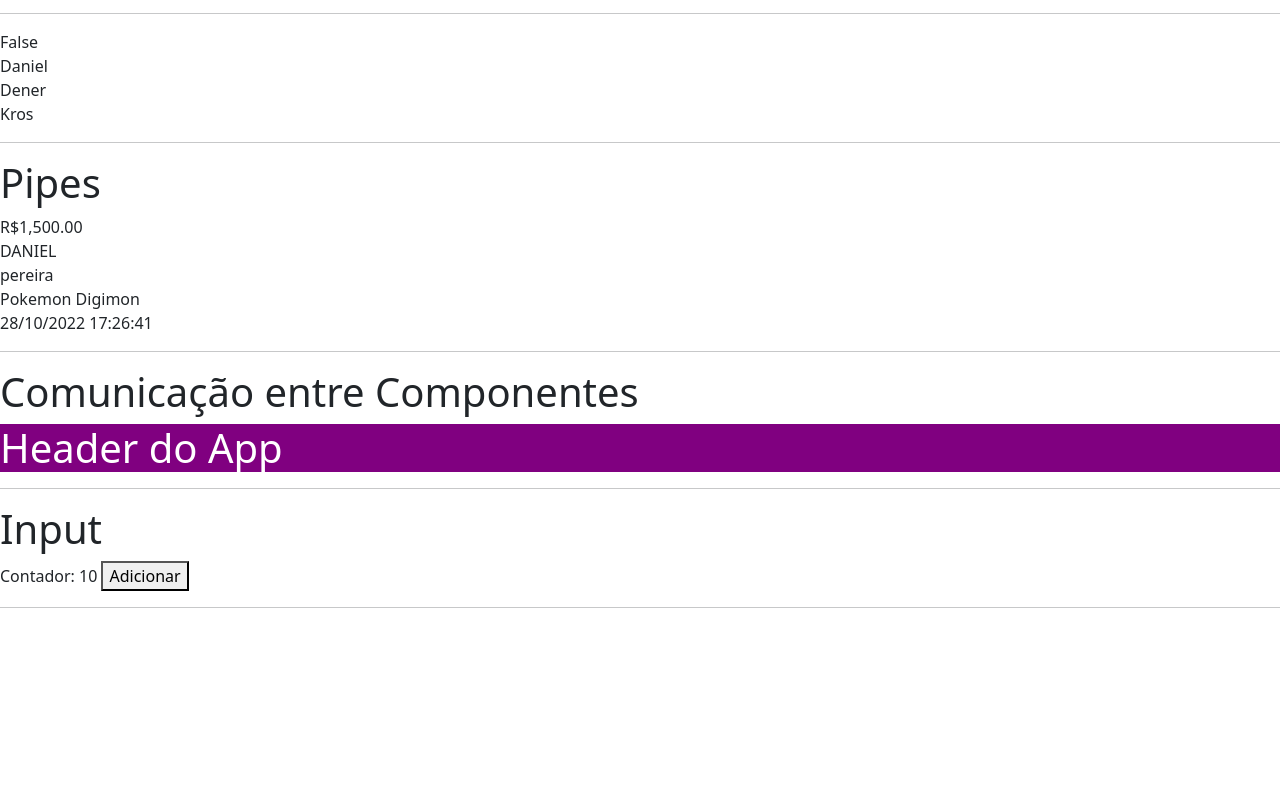
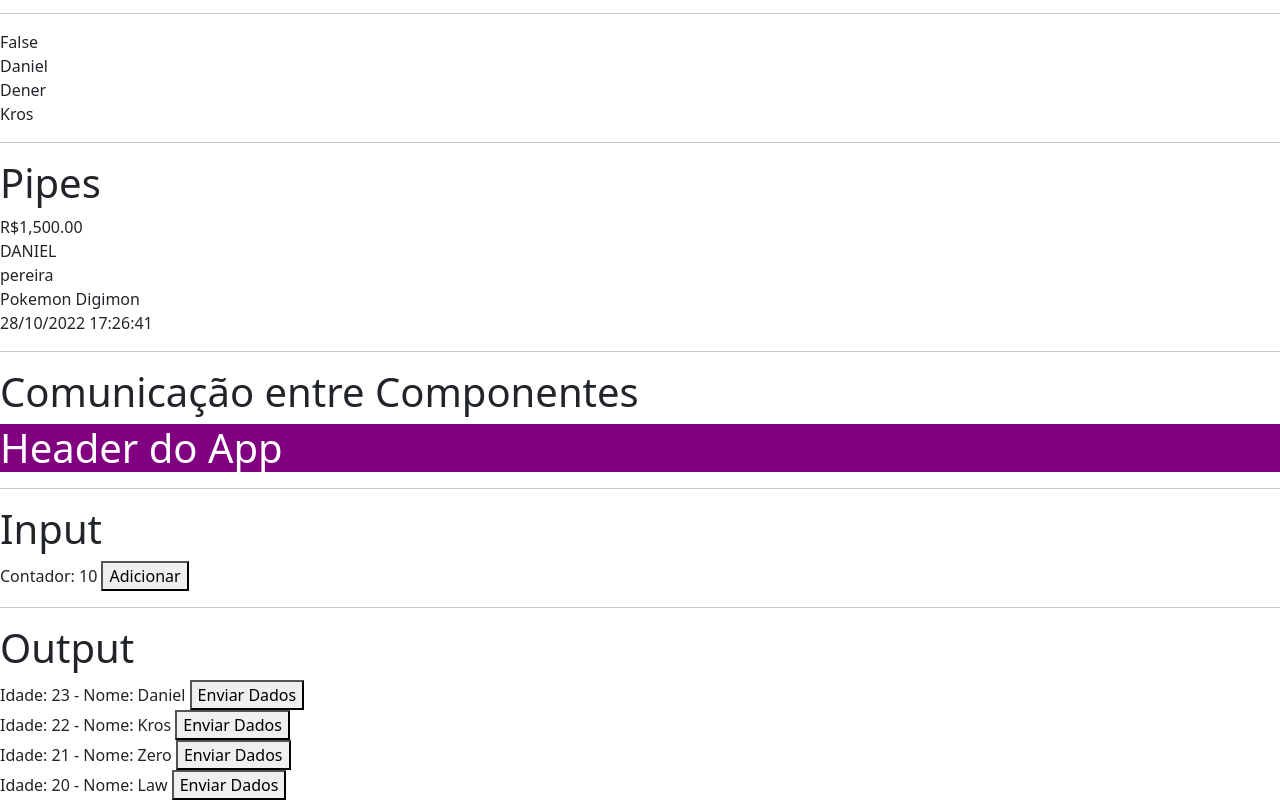
Before and after one commit to ZKros/Angular, an Angular app in the folder Estudos_Angular/: page / in a window 1280 px wide. Shown: the part 1903-2703 px from the top of the page. Before the commit the page ends 2527 px from the top, so only its background shows below. Built offline with nearby package versions, Linux system fonts and the light colour scheme.

Commit message:
Comunicação entre Componentes

```diff
--- a/Estudos_Angular/src/app/app.component.html
+++ b/Estudos_Angular/src/app/app.component.html
@@ -31,7 +31,11 @@
 </div>
 
 <div>
-	<!--<app-output [getDados]="getDadosPai($event)"></app-output>-->
+	<app-output (enviarDados)="setDados($event)"></app-output>
+	<ng-template [ngIf]="getDados">
+		<b> {{getDados.nome}} </b>
+		<b> {{getDados.idade}} </b>
+	</ng-template>
 </div>
 
 <router-outlet></router-outlet>
--- a/Estudos_Angular/src/app/app.component.ts
+++ b/Estudos_Angular/src/app/app.component.ts
@@ -8,13 +8,14 @@ import { Component, OnInit } from '@angular/core';
 
 export class AppComponent implements OnInit {
 	public adicionarValor: number = 10;
-
+	public getDados: { nome: string, idade: number } | undefined
 	constructor() { }
 
 	ngOnInit(): void {
 	}
 
-	getDadosPai(e: any) {
-		console.log(e)
+	setDados(e: { nome: string, idade: number }) {
+		this.getDados = e
+		console.log(this.getDados)
 	}
 }
```
